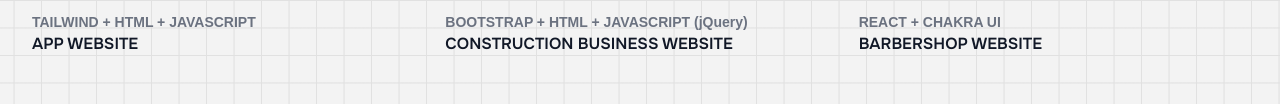
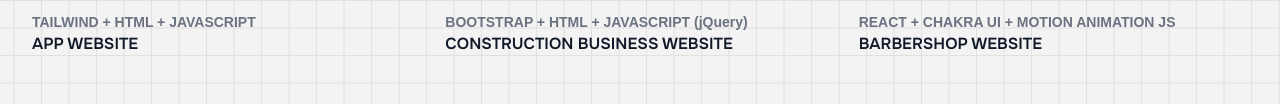
Before and after one commit to herothezero90/horizon_website, a website: page projects.html in a window 1280 px wide. Shown: the part 4468-4572 px from the top of the page. Drawn offline with nearby package versions, Linux system fonts and the light colour scheme; a web font is replaced by a local one.

Commit message:
new image mockup

```diff
--- a/package.json
+++ b/package.json
@@ -3,9 +3,9 @@
   "version": "1.0.0",
   "main": "index.js",
   "scripts": {
-  "build:css": "tailwindcss -i ./input.css -o ./dist/output.css",
-  "watch:css": "tailwindcss -i ./input.css -o ./dist/output.css --watch"
-},
+    "build:css": "tailwindcss -i ./input.css -o ./dist/output.css",
+    "watch:css": "tailwindcss -i ./input.css -o ./dist/output.css --watch"
+  },
   "keywords": [],
   "author": "",
   "license": "ISC",
--- a/projects.html
+++ b/projects.html
@@ -292,7 +292,7 @@
             <h3 class="mt-6 text-sm text-gray-500">
               <a href="#">
                 <span class="absolute inset-0"></span>
-                REACT + CHAKRA UI
+                REACT + CHAKRA UI + MOTION ANIMATION JS
               </a>
             </h3>
             <p class="text-base font-semibold text-gray-900">BARBERSHOP WEBSITE</p>
```
Also changed, not shown: 3 other files.
